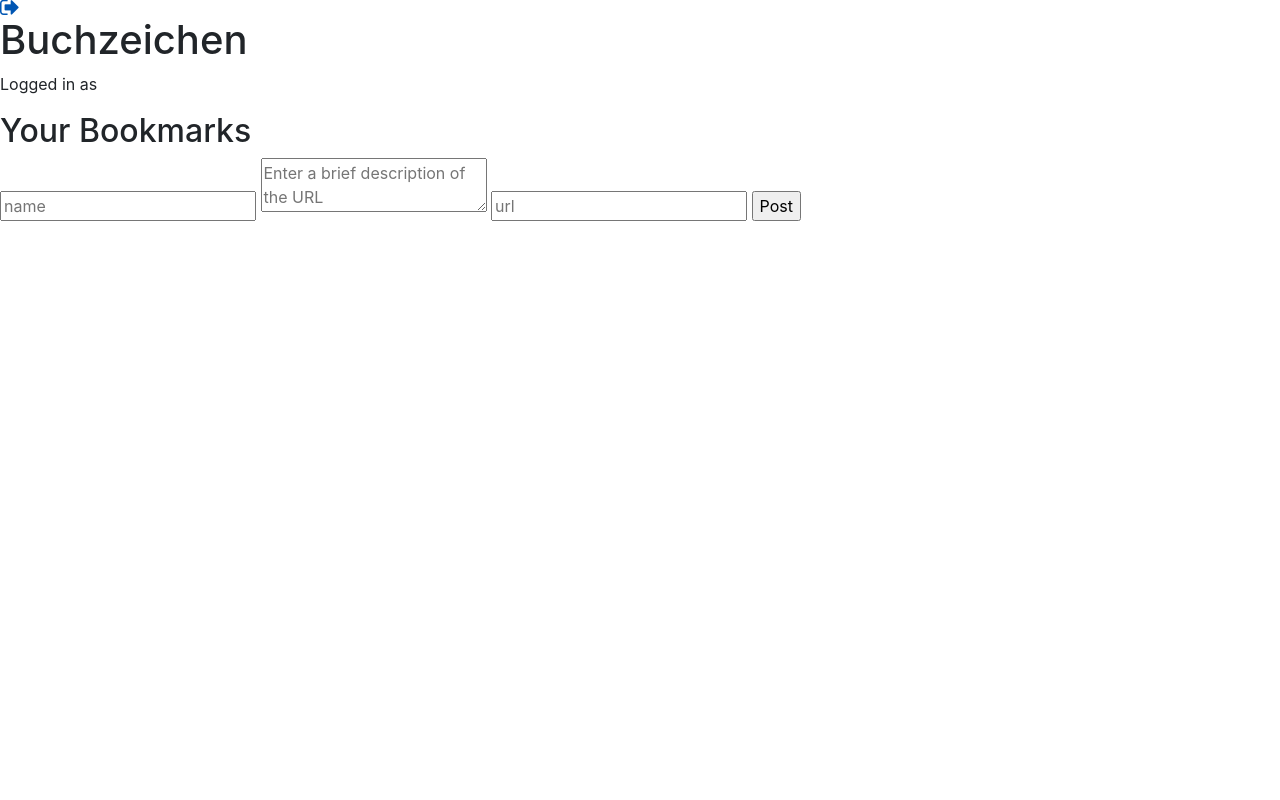
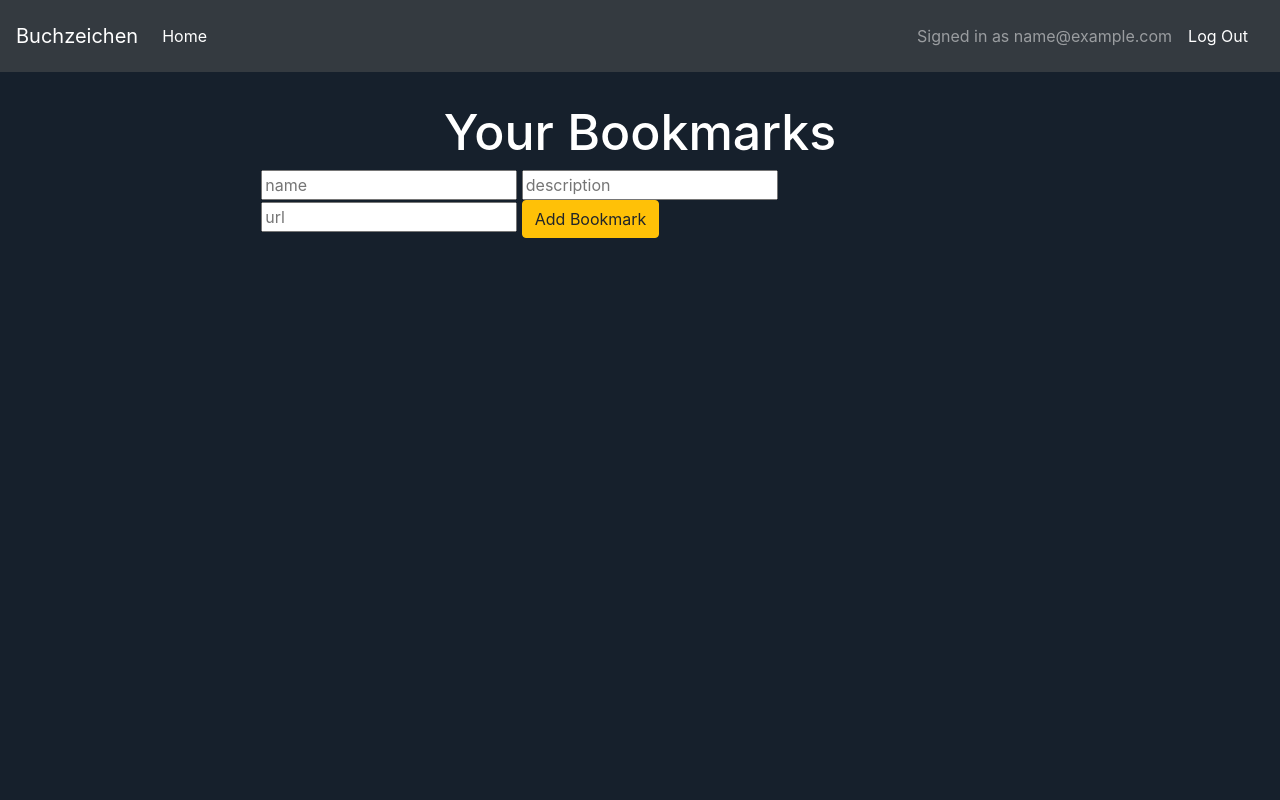
Before and after one commit to OneCodeMan/buchzeichen, a PHP site: page / in a window 1280 px wide. Run offline with PHP 8.4, Linux system fonts and the light colour scheme; the visitor is signed in with stand-in values (Sample User, id 1); data that the repository does not hold is empty; some libraries are stand-ins or nearby versions.

Commit message:
view bookmarks styling is done :)

```diff
--- /dev/null
+++ b/assets/css/styles.css
@@ -0,0 +1,55 @@
+/* Header */
+
+/* General */
+body {
+    background: #16202C;
+}
+
+.container {
+    color: #fff;
+    margin-top: 20px auto;
+}
+
+/* Add Bookmark Form */
+.add-bookmark-form-div {
+    margin: 0 auto;
+}
+
+/* List of bookmarks */
+.your-bookmarks-title {
+    text-align: center;
+    font-size: 50px;
+}
+
+#bookmarks {
+    padding: 30px;
+}
+
+/* Individual bookmark */
+.bookmark-container {
+    padding: 12px;
+    border-radius: 3px;
+}
+
+.bookmark-container:hover {
+    background: #36558F;
+}
+
+.bookmark-name {
+    font-size: 35px;
+}
+
+.bookmark-description {
+    font-size: 23px;
+}
+
+hr {
+    color: #253441;
+    background-color: #253441;
+    height: 3px;
+}
+
+a, a:hover {
+    text-decoration: none;
+    color: #1DA2F1;
+}
--- a/includes/header.php
+++ b/includes/header.php
@@ -35,8 +35,26 @@ if (isset($_SESSION['email'])) {
 </head>
 <body>
 
-    <a href="includes/handlers/logout.php">
-        <i class="fa fa-sign-out fa-lg"></i>
-    </a>
+    <nav class="navbar navbar-expand-lg navbar-dark bg-dark">
+        <a class="navbar-brand" href="#">Buchzeichen</a>
+        <button class="navbar-toggler" type="button" data-toggle="collapse" data-target="#navbarText" aria-controls="navbarText" aria-expanded="false" aria-label="Toggle navigation">
+            <span class="navbar-toggler-icon"></span>
+        </button>
+        <div class="collapse navbar-collapse" id="navbarText">
+            <ul class="navbar-nav mr-auto">
+            <li class="nav-item active">
+                <a class="nav-link" href="#">Home <span class="sr-only">(current)</span></a>
+            </li>
+            </ul>
+            <span class="navbar-text">
+                <?php echo "Signed in as " . $_SESSION['email']; ?>
+            </span>
+            <span class="navbar-text">
+                <a class="nav-link" href="includes/handlers/logout.php">
+                    Log Out
+                </a>
+            </span>
+        </div>
+    </nav>
 </body>
 </html>
--- a/index.php
+++ b/index.php
@@ -3,6 +3,7 @@ include("includes/header.php");
 include("includes/classes/User.php");
 include("includes/classes/Bookmark.php");
 
+$first_name = $user['first_name'];
 $user = $user['email'];
 if(isset($_POST['add_bookmark'])) {
     $bookmark = new Bookmark($con, $user);
@@ -10,28 +11,23 @@ if(isset($_POST['add_bookmark'])) {
     header("Location: index.php");
 }
 ?>
-
-<html>
-<head>
-    <title>Buchzeichen</title>
-</head>
-<body>
-    <h1>Buchzeichen</h1>
-    <p>Logged in as <?php echo $user;?></p>
+    <div class="container">
 
         <div id="bookmarks">
-        <h2>Your Bookmarks</h2>
+            <h2 class="your-bookmarks-title">Your Bookmarks</h2>
+            <div class="col-md-9 add-bookmark-form-div">
                 <form action="index.php" class="add_bookmark_form" method="POST">
                     <input type="text" name="bookmark_name" placeholder="name" required>
-            <textarea name="bookmark_description" id="bookmark_description" placeholder="Enter a brief description of the URL"></textarea>
+                    <input type="text" name="bookmark_description" id="bookmark_description" placeholder="description" required>
                     <input type="text" name="bookmark_url" id="bookmark_url" placeholder="url" required>
-            <input type="submit" name="add_bookmark" id="add_bookmark" value="Post">
+                    <input type="submit" class="btn btn-warning" name="add_bookmark" id="add_bookmark" value="Add Bookmark">
                     <br>
                 </form>
+            </div>
             <?php
                 $bookmarks_query = mysqli_query($con, "SELECT * FROM bookmarks WHERE belongs_to='$user'");
                 $bookmarks_query_row_count = mysqli_num_rows($bookmarks_query);
-            $bookmarks_html = '';
+                $bookmarks_html = '<div class="bookmarks">';
 
                 // loop to render the bookmarks
                 if($bookmarks_query_row_count > 0) { // make sure user has bookmarks
@@ -46,11 +42,16 @@ if(isset($_POST['add_bookmark'])) {
                         // data rendering
                         $bookmarks_html .= "
                             <div class='bookmark-container'>
-                            <a href='includes/handlers/forms/edit_bookmark.php?bookmark_id=$id&belongs_to=$belongs_to'>Edit</a>
-                            <button class='delete_button btn-danger' id='bookmark-delete-$id'>X</button>
-                            <a href='$url' target='_blank' bookmark-url'>$name</a>
+                                <a href='$url' target='_blank' bookmark-url' class='bookmark-name'>$name</a>
+                                <a href='includes/handlers/forms/edit_bookmark.php?bookmark_id=$id&belongs_to=$belongs_to'>
+                                    <button class='edit-button btn-info'>
+                                        Edit
+                                    </button>
+                                </a>
+                                <button class='delete_button btn-danger' id='bookmark-delete-$id'>Delete</button>
                                 <p class='bookmark-description'>$description</p>
                             </div>
+                            <hr>
                         ";
                     ?>
                     <script>
@@ -60,14 +61,18 @@ if(isset($_POST['add_bookmark'])) {
                                     location.reload();
                                 });
                             });
+
+
                         });
                     </script>
                     <?php
                     }
                 } // end of if
-
+                $bookmarks_html .= "</div>";
                 echo $bookmarks_html;
             ?>
         </div>
+    </div>
+
 </body>
 </html>
```
Lines whose indentation alone changed are shown as unchanged.
